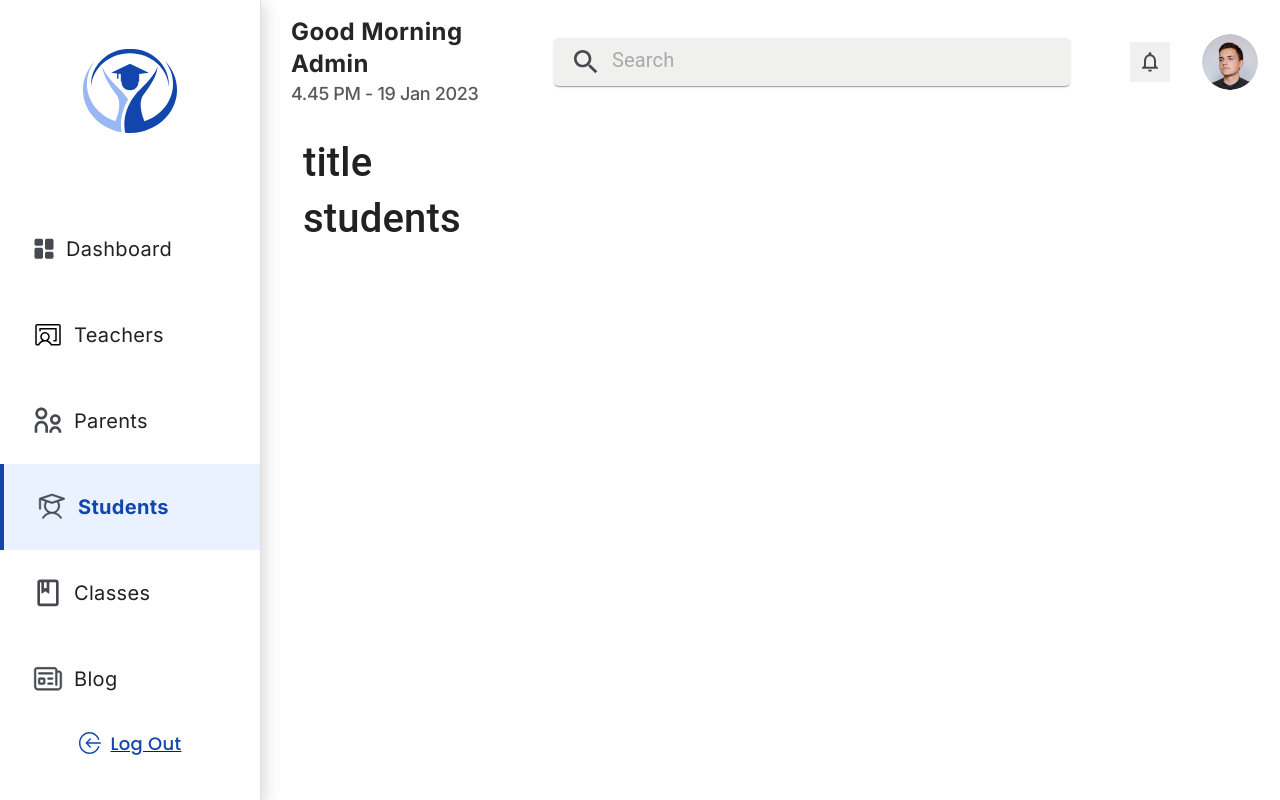
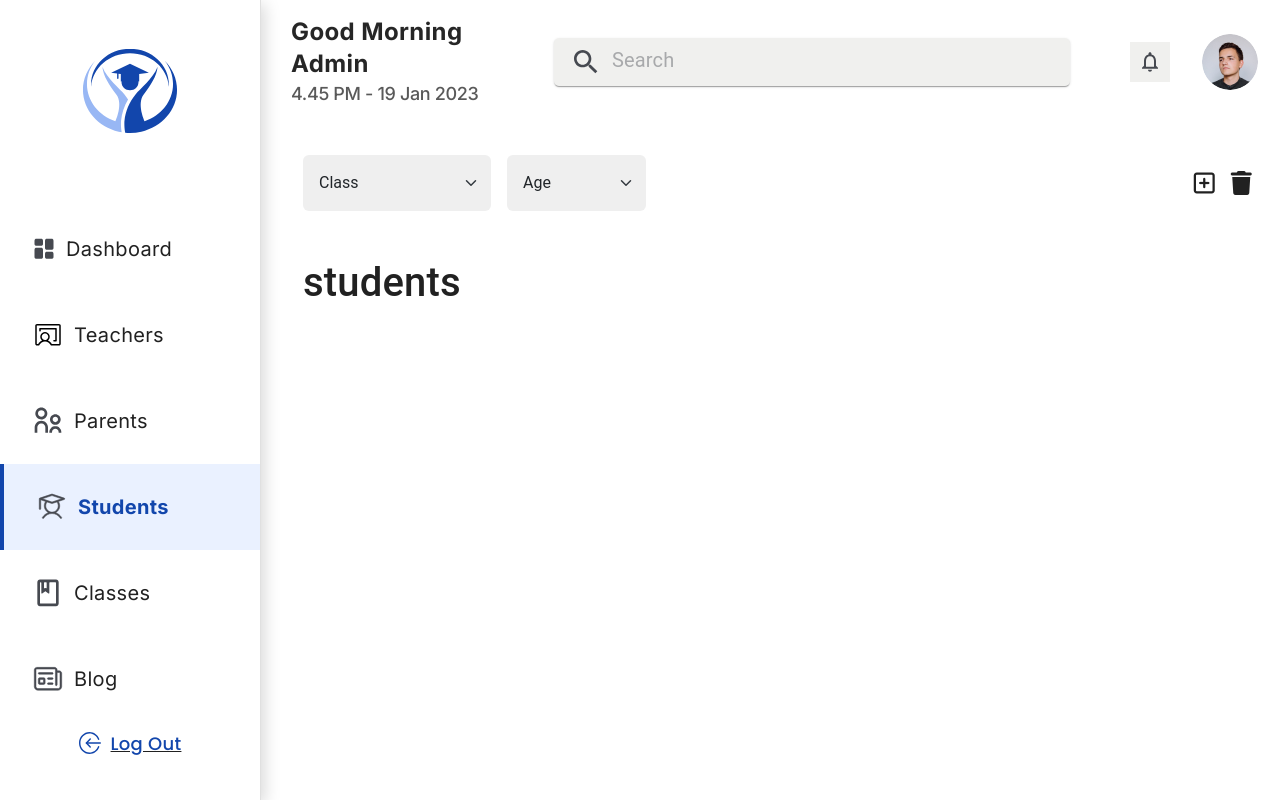
Before and after one commit to Bisho-George/school-dashboard, a React (Create React App) app: page /students in a window 1280 px wide. Built offline with nearby package versions, Linux system fonts and the light colour scheme.

Commit message:
add students title component

```diff
--- a/src/components/StudentComp/Title/Title.jsx
+++ b/src/components/StudentComp/Title/Title.jsx
@@ -1,9 +1,32 @@
-import React from 'react'
+import React from 'react';
+import styles from './Title.module.css';
 
 function Title() {
   return (
     <>
-      <h1>title</h1>
+        <div className="my-5 d-flex justify-content-between align-items-center">
+            <div className='d-flex gap-3'>
+                <select className="form-select rounded-2">
+                    <option>Class</option>
+                    <option value="1">One</option>
+                    <option value="2">Two</option>
+                    <option value="3">Three</option>
+                </select>
+
+                <select className="form-select select-style rounded-2">
+                    <option >Age</option>
+                    <option value="1">One</option>
+                    <option value="2">Two</option>
+                    <option value="3">Three</option>
+                </select>
+
+            </div>
+
+            <div className={`d-flex gap-3 px-3 ${styles.icons}`}>
+                <i className="fs-4 fa-regular fa-square-plus"></i>
+                <i className="fs-4 fa-solid fa-trash"></i>
+            </div>
+        </div>
     </>
   )
 }
--- /dev/null
+++ b/src/components/StudentComp/Title/Title.module.css
@@ -0,0 +1,3 @@
+.icons i {
+    cursor: pointer;
+}
--- a/src/components/TeachersComp/Subtitle/Subtitle.jsx
+++ b/src/components/TeachersComp/Subtitle/Subtitle.jsx
@@ -8,7 +8,7 @@ function Subtitle({ title, icon }) {
                 <div className="fs-3">
                   {icon}
                 </div>
-                <h3 className='mx-3 fw-bolder'>{title}</h3>
+                <h3 className='fs-4 mx-3 fw-bolder'>{title}</h3>
                 <i className="fs-4 fa-solid fa-caret-down"></i>
         </div>
     </>
```
